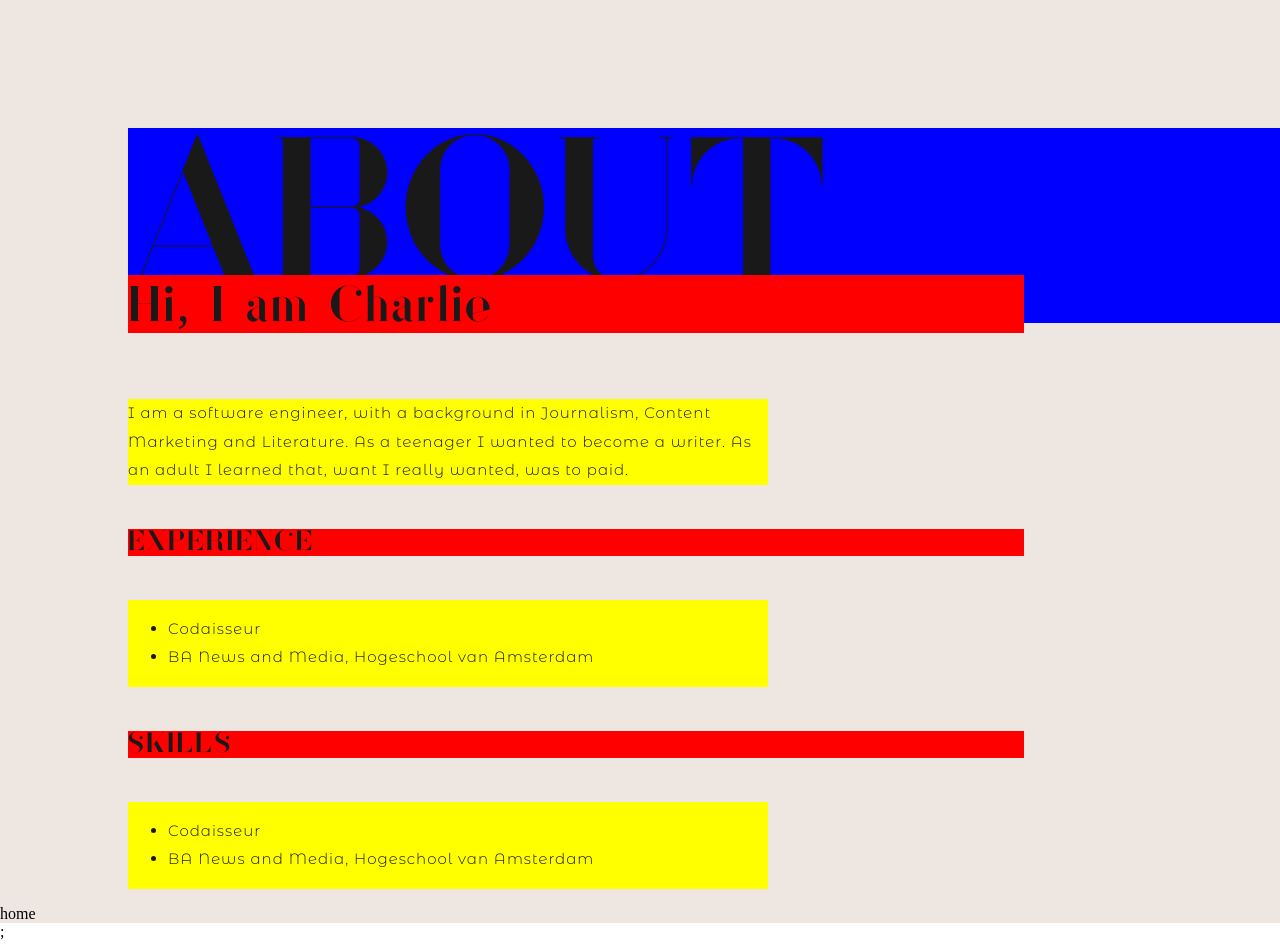
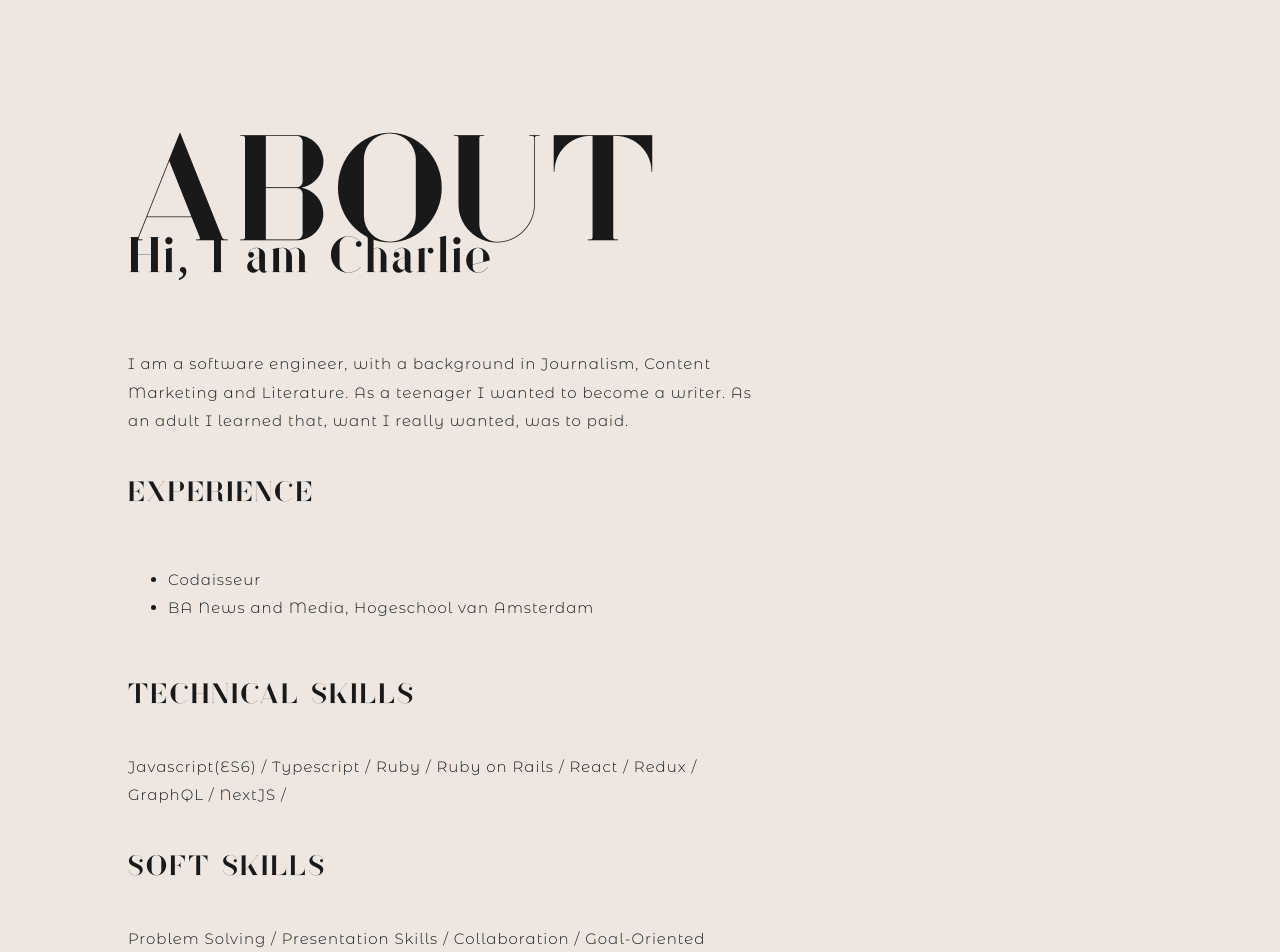
Before and after one commit to charliekroon/portfolio, a Next.js app: page /about in a window 1280 px wide. Shown: the top 952 px of the page. Built offline with nearby package versions, Linux system fonts and the light colour scheme.

Commit message:
Remove background colors, add skills section

```diff
--- a/pages/about.tsx
+++ b/pages/about.tsx
@@ -15,12 +15,11 @@ export const Title = styled.p`
 	font-weight: 100;
 	font-style: light-weight;
 	color: #1a1919;
-	font-size: 200px;
+	font-size: 150px;
 	letter-spacing: 3.5px;
 	margin-left: 10%;
 	flex-grow: 1;
 	margin-bottom: 0%;
-	background: blue;
 	margin-top: 10%;
 `;
 
@@ -31,7 +30,6 @@ export const Byline = styled.p`
 	color: #1a1919;
 	font-size: 50px;
 	letter-spacing: 2px;
-	background: red;
 	margin-left: 10%;
 	margin-right: 20%;
 	padding-bottom: 0%;
@@ -52,7 +50,6 @@ export const Text = styled.text`
 	flex-grow: 1;
 	margin-top: 0%;
 	margin-right: 40%;
-	background: yellow;
 `;
 
 export const Header = styled.p`
@@ -62,7 +59,6 @@ export const Header = styled.p`
 	color: #1a1919;
 	font-size: 28px;
 	letter-spacing: 2px;
-	background: red;
 	margin-left: 10%;
 	margin-right: 20%;
 	align-items: flex-start;
@@ -100,21 +96,18 @@ export default function About() {
 						</li>
 					</ul>{" "}
 				</Text>
-				<Header>Skills</Header>
+				<Header>Technical Skills</Header>
 				<Text>
-					{" "}
-					<ul>
-						<li>Codaisseur</li>
-						<li>
-							BA News
-							and Media,
-							Hogeschool
-							van
-							Amsterdam
-						</li>
-					</ul>{" "}
+					Javascript(ES6) / Typescript /
+					Ruby / Ruby on Rails / React /
+					Redux / GraphQL / NextJS /
 				</Text>
-				<Link href="/">home</Link>
+				<Header>Soft Skills</Header>
+				<Text>
+					Problem Solving / Presentation
+					Skills / Collaboration /
+					Goal-Oriented
+				</Text>
 			</AboutContainer>
 		</>
 	);
```
